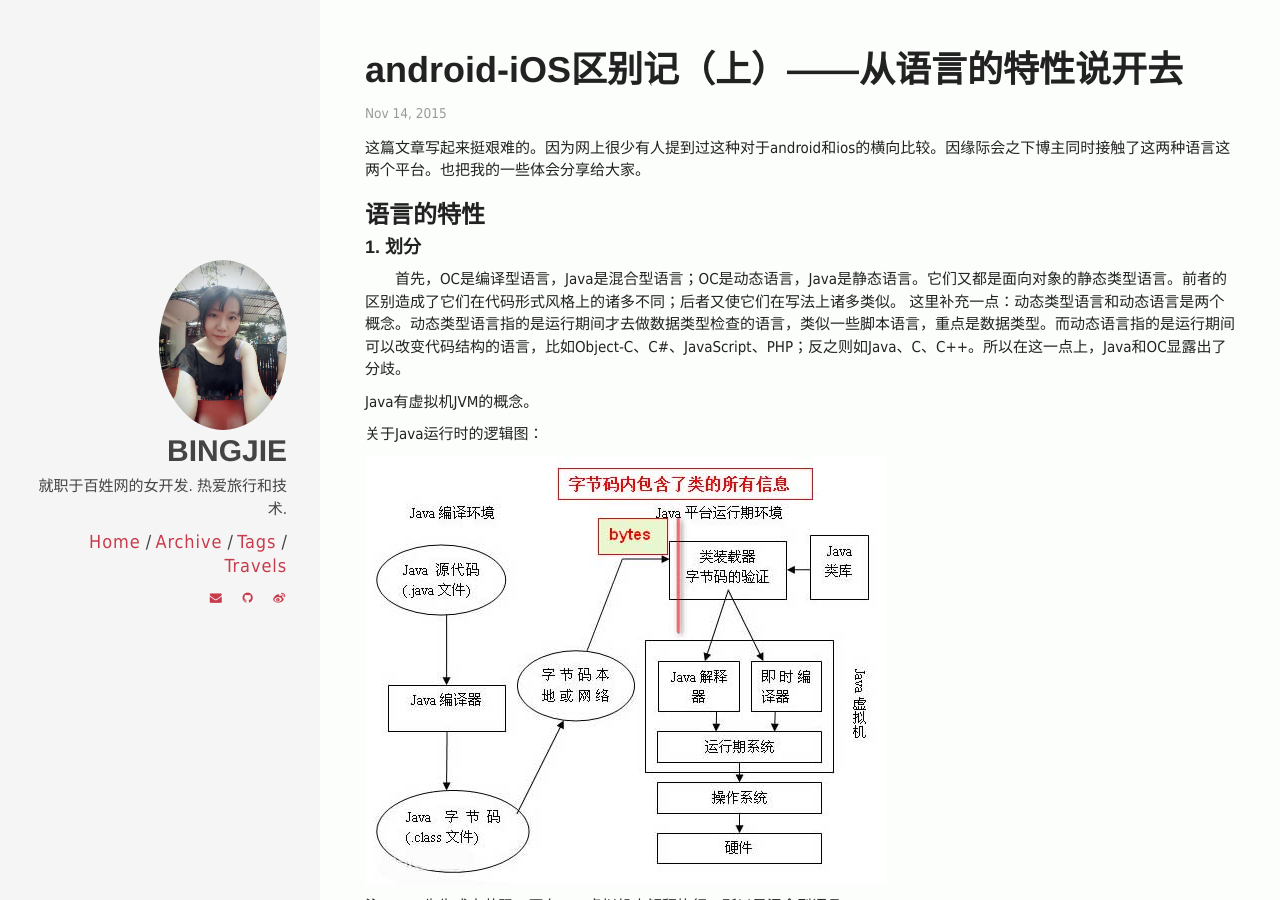
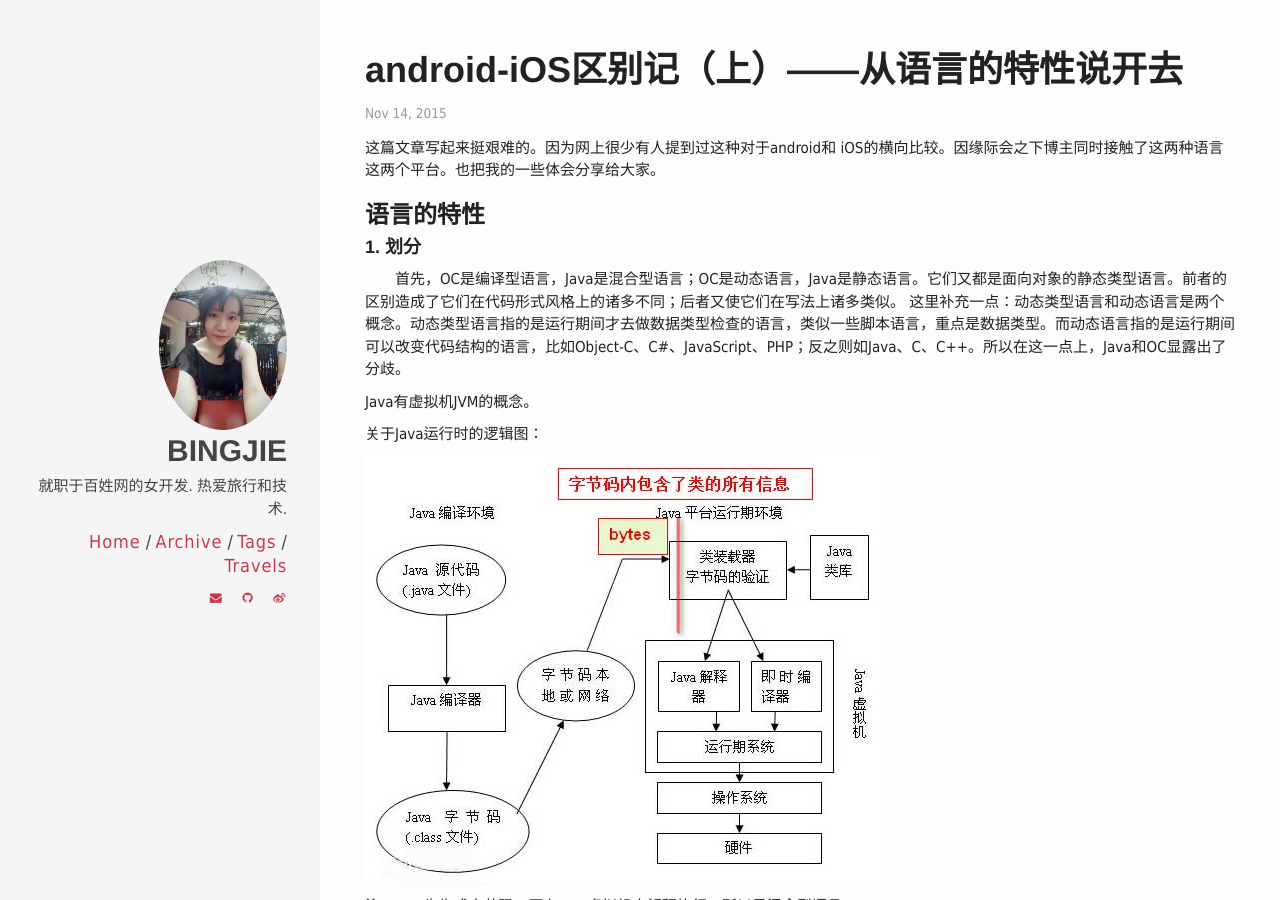
Before and after one commit to chaojimiaomiao/chaojimiaomiao.github.io, a Jekyll site: the page built from _posts/2015-11-14-从语言的特性说开去.md, in a window 1280 px wide and 900 px high. Built offline with Jekyll 4.4.1, drawn with Linux system fonts in a browser that asks for light colours; comment, search, counter and statistics services are not loaded.

Commit message:
no message

```diff
--- a/_posts/2015-11-14-从语言的特性说开去.md
+++ b/_posts/2015-11-14-从语言的特性说开去.md
@@ -6,7 +6,7 @@ tags: [ios, 技术, android]
 comments: true
 ---
 
-这篇文章写起来挺艰难的。因为网上很少有人提到过这种对于android和ios的横向比较。因缘际会之下博主同时接触了这两种语言这两个平台。也把我的一些体会分享给大家。
+这篇文章写起来挺艰难的。因为网上很少有人提到过这种对于android和 iOS的横向比较。因缘际会之下博主同时接触了这两种语言这两个平台。也把我的一些体会分享给大家。
 
 ### 语言的特性
 
```
